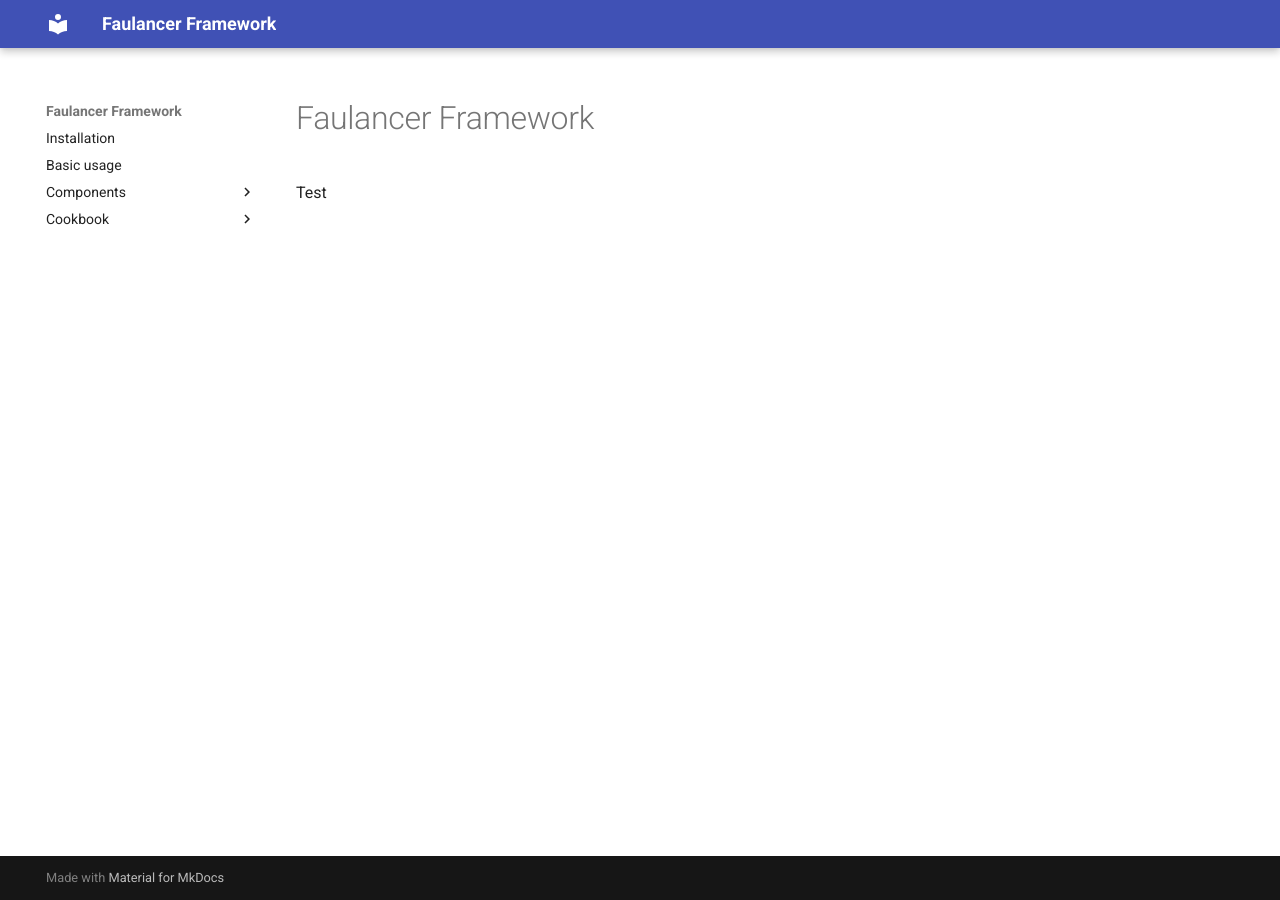
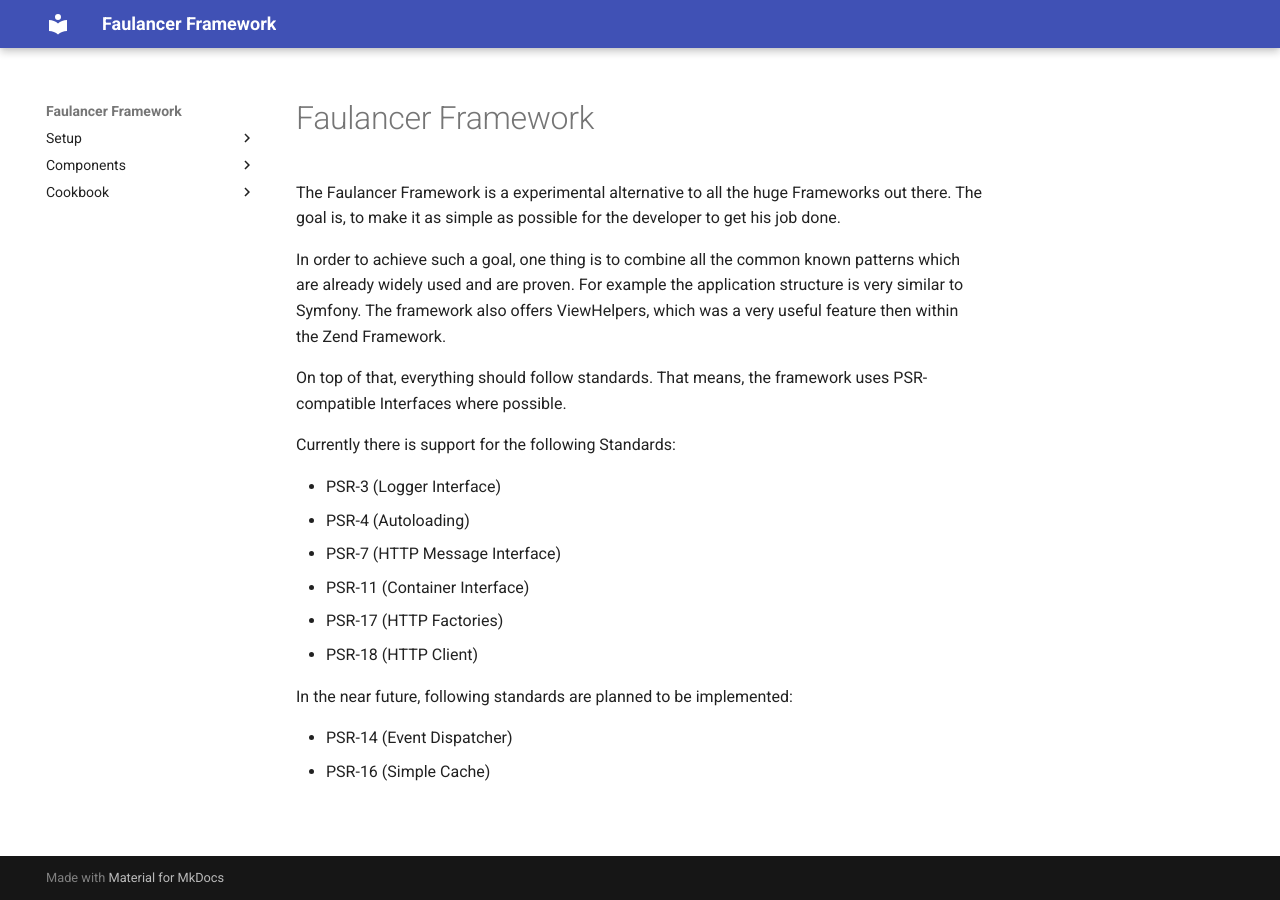
Before and after one commit to fkde/faulancer, an MkDocs documentation site: the page built from docs/index.md, in a window 1280 px wide. Built offline with MkDocs 1.6.1 and Material for MkDocs 9.7.7, drawn with Linux system fonts in a browser that asks for light colours.

```diff
--- a/docs/index.md
+++ b/docs/index.md
@@ -1,3 +1,27 @@
 # Faulancer Framework
 
-Test
+The Faulancer Framework is a experimental alternative to all the huge
+Frameworks out there. The goal is, to make it as simple as possible for
+the developer to get his job done.
+
+In order to achieve such a goal, one thing is to combine all the common known
+patterns which are already widely used and are proven. For example the
+application structure is very similar to Symfony. The framework also offers
+ViewHelpers, which was a very useful feature then within the Zend Framework.
+
+On top of that, everything should follow standards. That means, the framework
+uses PSR-compatible Interfaces where possible.
+
+Currently there is support for the following Standards:
+
+- PSR-3 (Logger Interface)
+- PSR-4 (Autoloading)
+- PSR-7 (HTTP Message Interface)
+- PSR-11 (Container Interface)
+- PSR-17 (HTTP Factories)
+- PSR-18 (HTTP Client)
+
+In the near future, following standards are planned to be implemented:
+
+- PSR-14 (Event Dispatcher)
+- PSR-16 (Simple Cache)
--- a/mkdocs.yml
+++ b/mkdocs.yml
@@ -18,8 +18,9 @@ plugins:
       tags_file: tags.md
 
 nav:
-  - Installation: installation.md
-  - Basic usage: usage.md
+  - Setup:
+    - Installation: installation.md
+    - Configure: initialConfiguration.md
   - Components:
     - Assets:
       - Images: components/assets/images.md
@@ -57,6 +58,7 @@ nav:
     - Security: components/security.md
     - Session: components/session.md
   - Cookbook:
+    - Define a route: cookbook/basicRoute.md
     - Create a controller: cookbook/basicController.md
     - Build a form: cookbook/basicForm.md
     - Create a service: cookbook/basicService.md
```
Also changed, not shown: docs/initialConfiguration.md (added, +116 -0 lines), docs/installation.md (+4 -117 lines), docs/usage.md (deleted, +0 -6 lines), docs/cookbook/basicRoute.md (added).
